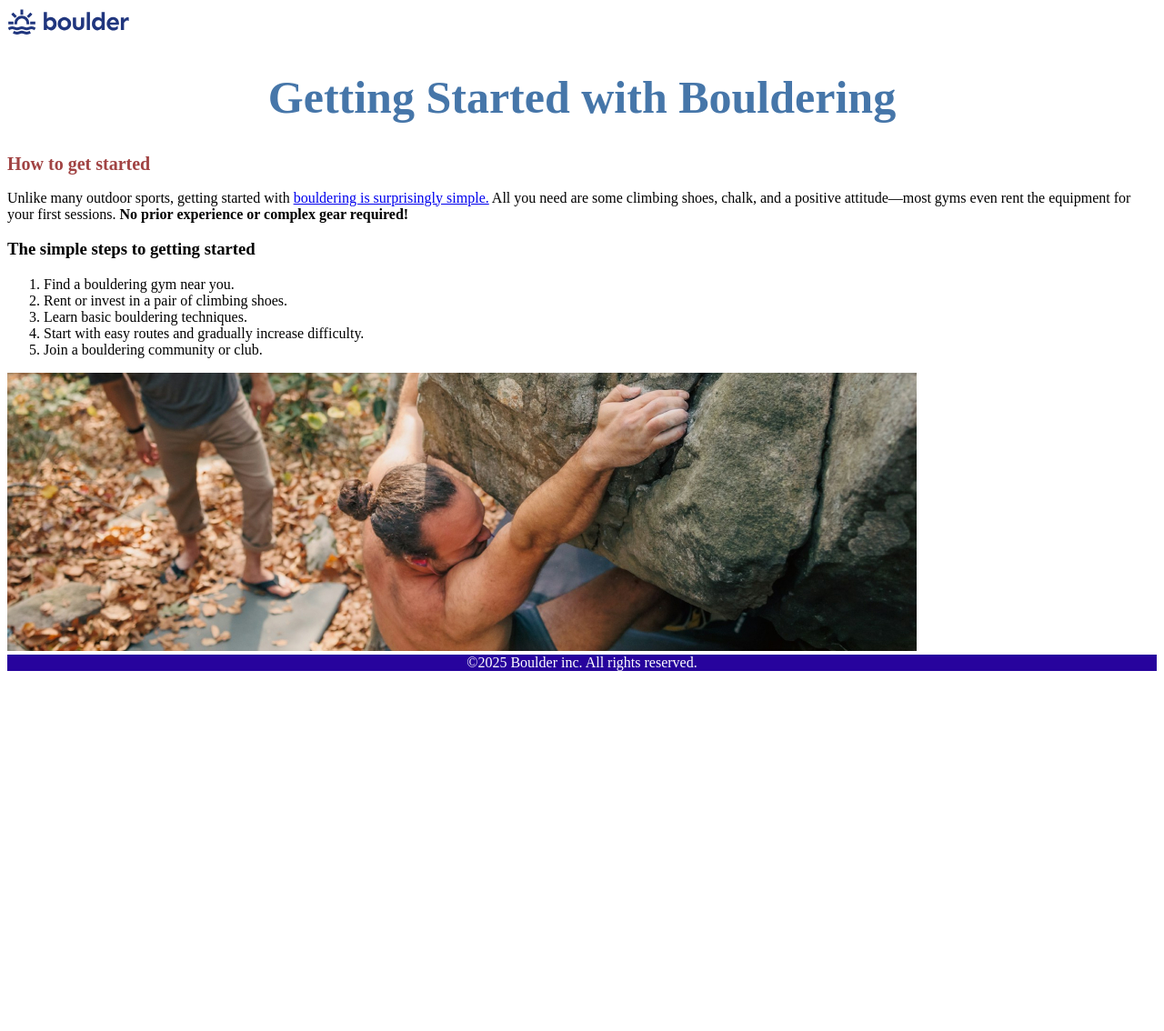
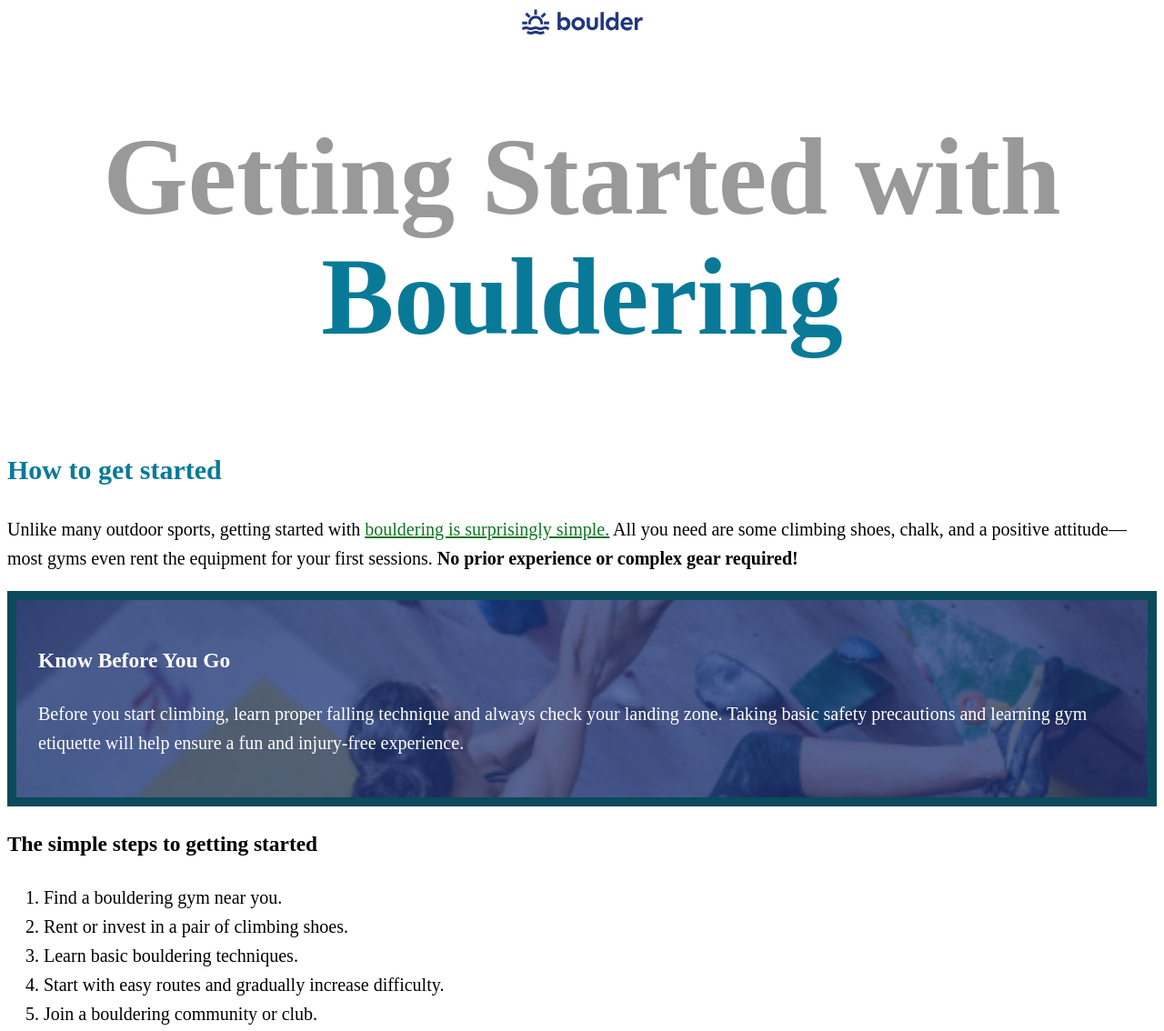
Before and after one commit to NavreetSran/html-css-journey, a plain HTML site: page getting_started.html in a window 1280 px wide. Shown: the top 1134 px of the page at 91% size. Before the commit the page ends 800 px from the top, so only its background shows below. Drawn offline with Linux system fonts and the light colour scheme.

Commit message:
New tags

```diff
--- a/css/style.css
+++ b/css/style.css
@@ -1,16 +1,60 @@
+body{
+    font-family: 'Times New Roman', Times, serif;
+    font-size: 1.25rem;
+    line-height: 1.6;
+}
+
+header{
+    text-align: center;
+}
+
+section{
+    margin-block:100px;
+}
+
 h1{
     text-align:center;
-    color:#4676A9;
-    font-size: 50px;
+    color:#999999;
+    font-size: 7.5rem;
+    line-height:1.1;
 }
 
 h2{
     color:#A14343;
-    font-size: 20px;
+}
+
+.teal-bg{
+    color:#ffffff;
+    padding: 20px;
+    border: #0b4a5a solid 10px;
+    background-color: #087A98;
+}
+
+.teal-text
+{
+    color:#087a98;
+}
+
+.climber-bg{
+    color:#ffffff;
+    background-image:url(../images/simple-steps.jpg);
+    padding:24px;
+    border: #0b4a5a solid 10px;
+    background-repeat:no-repeat;
+    background-position:center;
+    background-size: cover;
+
+}
+
+a{
+    color:#0b761f;
+}
+
+a:hover,
+a:focus-visible{
+    color:#9cefab;
 }
 
 footer{
-    background-color: #27039d;
     text-align:center;
-    color:#ffffff;
 }
--- a/getting_started.html
+++ b/getting_started.html
@@ -9,10 +9,16 @@
             <link href="css/style.css" rel="stylesheet">
         </header>
         <main>
-            <h1>Getting Started with Bouldering</h1>
+            <h1>Getting Started with <span class="teal-text">Bouldering</span></h1>
 
-            <h2> How to get started </h2>
+            <section>
+                <h2 class="teal-text"> How to get started </h2>
                 <p>Unlike many outdoor sports, getting started with <a href="index.html">bouldering is surprisingly simple.</a> All you need are some climbing shoes, chalk, and a positive attitude—most gyms even rent the equipment for your first sessions. <strong>No prior experience or complex gear required!</strong></p>
+
+                <div class="climber-bg">
+                    <h3>Know Before You Go</h3>
+                    <p>Before you start climbing, learn proper falling technique and always check your landing zone. Taking basic safety precautions and learning gym etiquette will help ensure a fun and injury-free experience.</p>
+                </div>
 
                 <h3>The simple steps to getting started</h3>
                 <ol>
@@ -22,11 +28,14 @@
                     <li> Start with easy routes and gradually increase difficulty.</li>
                     <li> Join a bouldering community or club. </li>
                 </ol>
+            </section>
             <img src="images/getting-started-outdoors.jpg" alt="A man lcimbing a rock.">
 
         </main>
 
-        <footer>©2025 Boulder inc. All rights reserved. </footer>
+        <footer class="teal-bg">
+            <p>©2025 Boulder inc. All rights reserved.</p>
+        </footer>
 
     </body>
 
```
Also changed, not shown: index.html (+12 -5 lines), images/simple-steps.jpg (added), images/what-is-bouldering.jpg (added), images/why-bouldering.jpg (added). Lines whose indentation alone changed are shown as unchanged.
